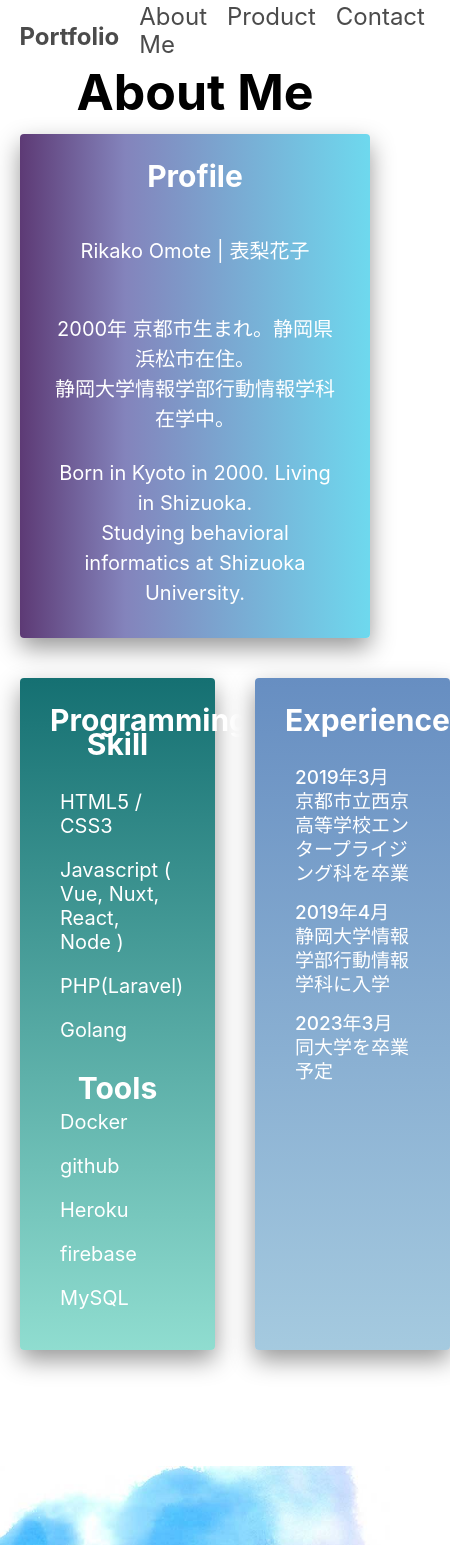
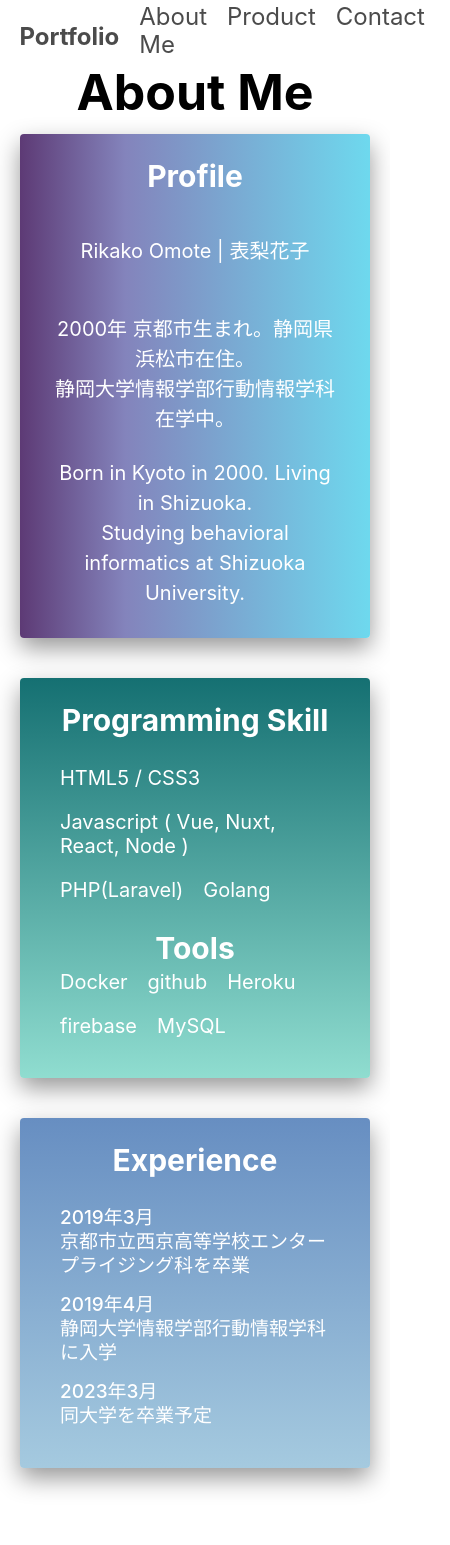
Before and after one commit to rikako1021/portfolio, a React (Create React App) app: page /about in a window 390 px wide. Shown: the top 1545 px of the page, 450 px wide, since content can reach past the window. Built offline with nearby package versions, Linux system fonts and the light colour scheme.

Commit message:
About修正

```diff
--- a/src/components/About.js
+++ b/src/components/About.js
@@ -1,5 +1,8 @@
 import React from 'react'
 import image from '../image/about.jpg'
+
+<meta name="viewport" content="width=device-width, initial-scale=1.0"></meta>
+
 
 function About() {
  return (
@@ -17,7 +20,9 @@ function About() {
            <p>Born in Kyoto in 2000. Living in Shizuoka.<br/>Studying behavioral informatics at Shizuoka University.</p>
        </div>
        <div className="content">
+           <div className="card-group2">
            <div className="skill">
+
             <h2>Programming Skill</h2>
             <br/>
             <ul>
@@ -27,6 +32,7 @@ function About() {
                 <li>Golang</li>
             </ul>
             <br/>
+
             <h2>Tools</h2>
             <ul>
                 <li>Docker</li>
@@ -45,6 +51,7 @@ function About() {
                 <li>2023年3月<br/>同大学を卒業予定</li>
                 </ul>
            </div>
+           </div>
        </div>
        <br/>
        <br/>
--- a/src/components/Home.js
+++ b/src/components/Home.js
@@ -1,5 +1,7 @@
 import React from 'react';
 import image from '../image/main.jpeg';
+import { NavLink } from 'react-router-dom';
+
 
 function Home() {
  return (
@@ -8,6 +10,9 @@ function Home() {
        <div className="home_title">
         <h1>This is my Portfolio</h1>
      </div>
+     <NavLink to="/about">About Me  </NavLink>
+     <NavLink to="/product">Product  </NavLink>
+     <NavLink to="/contact">Contact  </NavLink>
    </div>
  )
 }
--- a/src/components/Product.js
+++ b/src/components/Product.js
@@ -93,7 +93,7 @@ export default function Product() {
  return (
    <div className="product">
      <h1>Products</h1>
-     <div className="card-group">
+    <div className="card-group">
        <button type="button" onClick={handleOpen}>
 
      <section className="card">
@@ -103,7 +103,7 @@ export default function Product() {
          <br/>
        </div>
      </section></button>
-     <Modal
+    <Modal
      open={open}
      onClose={handleClose}
      aria-labelledby="simple-modal-title"
@@ -149,7 +149,6 @@ export default function Product() {
    </div>
 
  )
-// }
 }
 
 // export default Product
--- a/src/index.css
+++ b/src/index.css
@@ -1,3 +1,4 @@
+
 /* reset */
 html, body, div, span, object, iframe,
 h1, h2, h3, h4, h5, h6, p, blockquote, pre,
@@ -290,7 +291,7 @@ div.experience > ul > li {
 }
 .contact p {
   line-height: 150%;
-  font-size: 20px;
+  font-size: 100%;
 }
 .contact > img{
   width: 100%;
@@ -359,3 +360,24 @@ div.experience > ul > li {
   border-color: rgba(94, 179, 174, 0.795);   /* 線色 */
   height: 1px;         /* 高さ(※古いIE用) */
 }
+
+.card-group2  {
+  margin: auto;
+  max-width: 100%;
+  height: auto;
+  display: contents;
+  flex-direction: row;
+  flex-wrap: wrap;
+  justify-content: space-around;
+}
+
+@media screen and (max-width: 700px) {
+    .card-group2  {
+      display: flex;
+    }
+   .skill, .experience {
+      margin: 20px;
+      padding: 30px;
+      width: 100%;
+   }
+}
```
